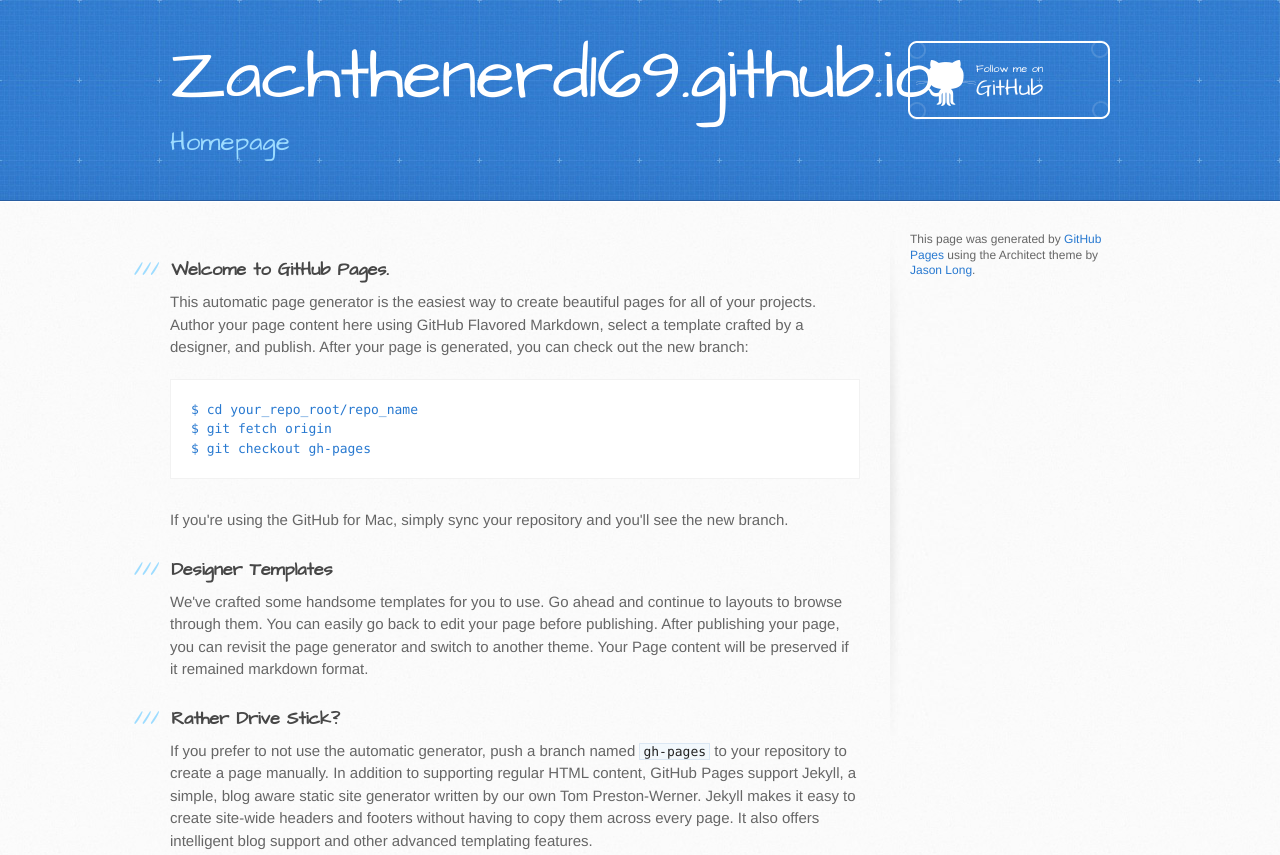
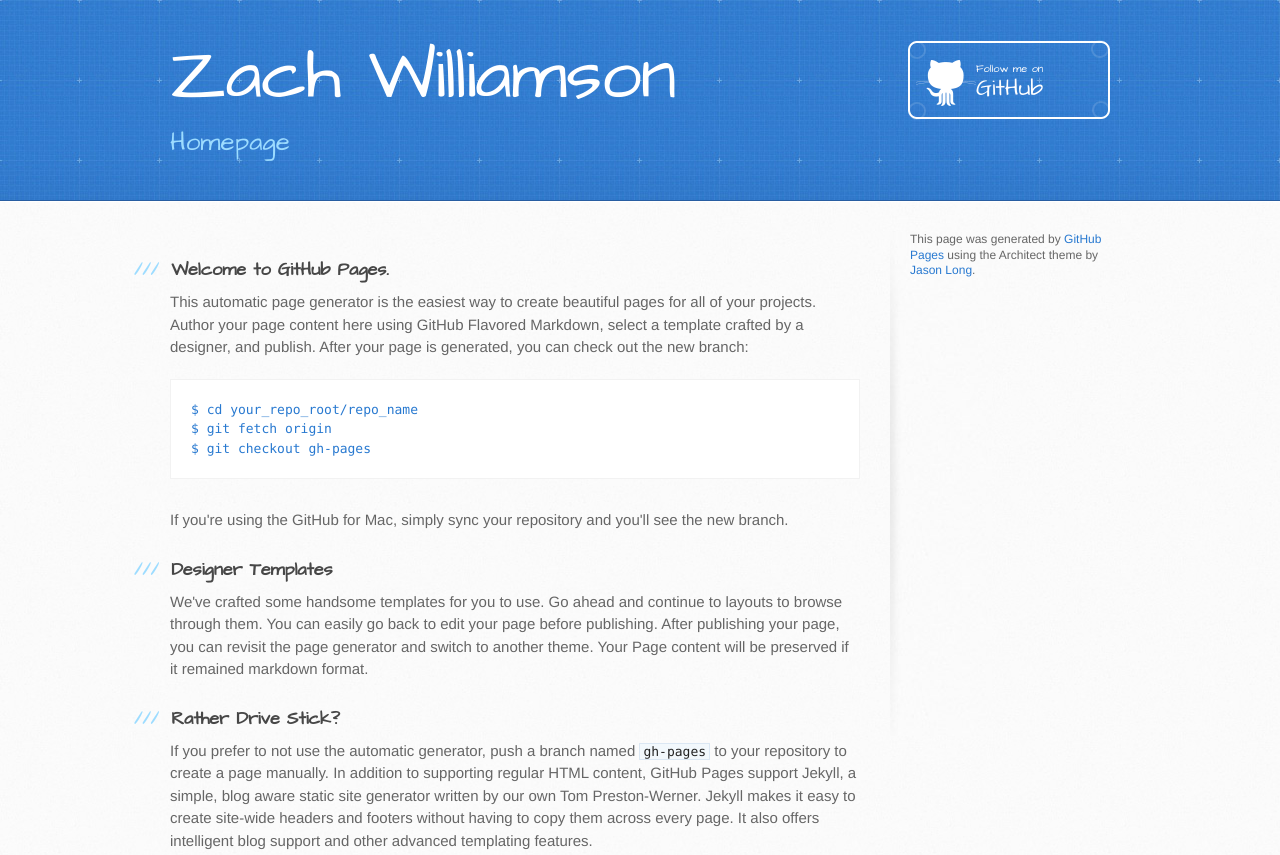
Before and after one commit to zachthenerd169/zachthenerd169.github.io, a plain HTML site: page index.html in a window 1280 px wide. Shown: the top 855 px of the page. Drawn offline with Linux system fonts and the light colour scheme.

Commit message:
Changed page name

```diff
--- a/index.html
+++ b/index.html
@@ -19,7 +19,7 @@
   <body>
     <header>
       <div class="inner">
-        <h1>Zachthenerd169.github.io</h1>
+        <h1>Zach Williamson</h1>
         <h2>Homepage</h2>
         <a href="https://github.com/zachthenerd169" class="button"><small>Follow me on</small>GitHub</a>
       </div>
```
